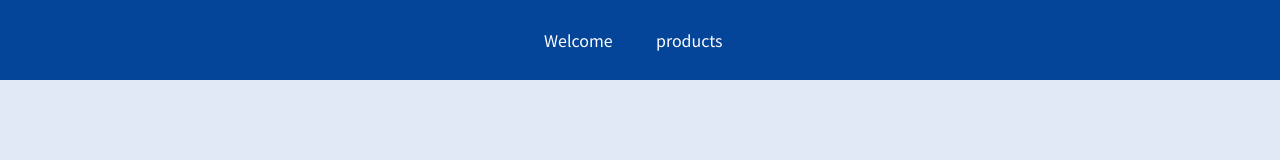
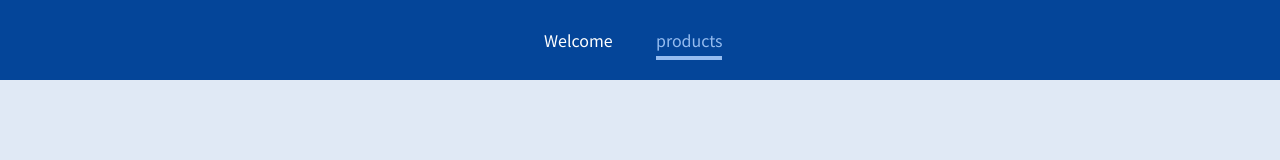
Before and after one commit to Hagleyson/--using-react-router, a JavaScript app: page /products in a window 1280 px wide. Shown: the top 160 px of the page. Built offline with nearby package versions, Linux system fonts and the light colour scheme.

Commit message:
using NavLink

```diff
--- a/src/components/MainHeader.js
+++ b/src/components/MainHeader.js
@@ -1,4 +1,4 @@
-import { Link } from "react-router-dom";
+import { Link, NavLink } from "react-router-dom";
 import classes from "./MainHeader.module.css";
 
 const MainHeader = () => {
@@ -7,10 +7,14 @@
       <nav>
         <ul>
           <li>
-            <Link to="/welcome">Welcome</Link>
+            <NavLink activeClassName={classes.active} to="/welcome">
+              Welcome
+            </NavLink>
           </li>
           <li>
-            <Link to="/products">products</Link>
+            <NavLink activeClassName={classes.active} to="/products">
+              products
+            </NavLink>
           </li>
         </ul>
       </nav>
```
Also changed, not shown: 1 other file (tests, documents, lock files or other folders).
